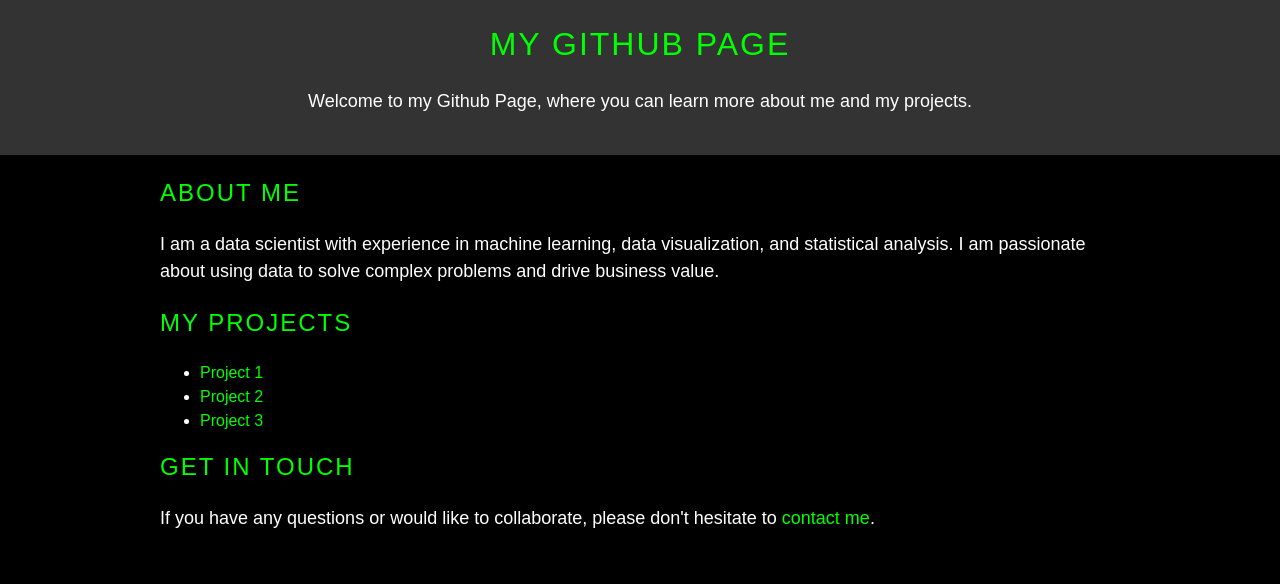
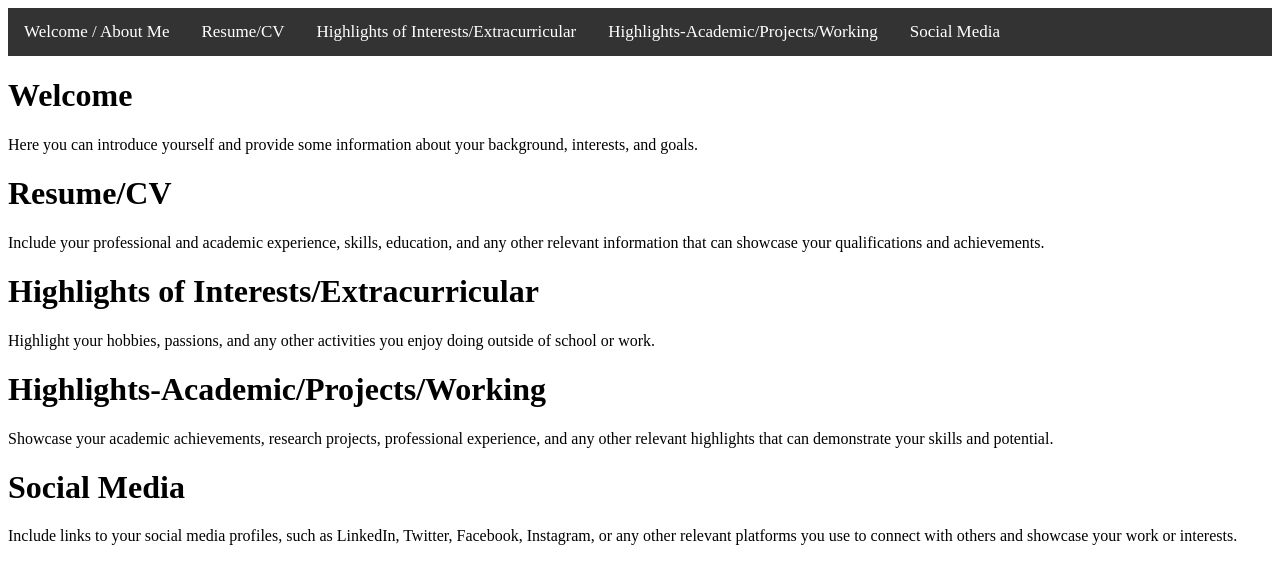
Before and after one commit to laurenaparedes/laurenaparedes.github.io, a plain HTML site: page index.html in a window 1280 px wide. Drawn offline with Linux system fonts and the light colour scheme.

Commit message:
new template according to class

```diff
--- a/index.html
+++ b/index.html
@@ -1,68 +1,72 @@
 <!DOCTYPE html>
 <html>
 <head>
-	<title>My Github Page</title>
+	<title>My Profile</title>
+	<meta charset="utf-8">
+	<meta name="viewport" content="width=device-width, initial-scale=1">
 	<style>
-		body {
-			background-color: black;
-			color: white;
-			font-family: Arial, sans-serif;
-			font-size: 16px;
-			line-height: 1.5;
-			margin: 0;
-			padding: 0;
+		/* Add styles for the navbar */
+		.navbar {
+		  background-color: #333;
+		  overflow: hidden;
 		}
-		header {
-			background-color: #333;
-			color: white;
-			padding: 20px;
-			text-align: center;
+
+		.navbar a {
+		  float: left;
+		  color: white;
+		  text-align: center;
+		  padding: 14px 16px;
+		  text-decoration: none;
+		  font-size: 17px;
 		}
-		.container {
-			max-width: 960px;
-			margin: 0 auto;
-			padding: 20px;
-		}
-		h1, h2, h3 {
-			margin-top: 0;
-			margin-bottom: 20px;
-			color: #00ff00;
-			font-weight: normal;
-			text-transform: uppercase;
-			letter-spacing: 2px;
-		}
-		p {
-			margin-top: 0;
-			margin-bottom: 20px;
-			font-size: 18px;
-			line-height: 1.5;
-		}
-		a {
-			color: #00ff00;
-			text-decoration: none;
-		}
-		a:hover {
-			color: #fff;
-			text-decoration: underline;
+
+		.navbar a:hover {
+		  background-color: #ddd;
+		  color: black;
 		}
 	</style>
 </head>
 <body>
-	<header>
-		<h1>My Github Page</h1>
-		<p>Welcome to my Github Page, where you can learn more about me and my projects.</p>
-	</header>
-	<div class="container">
-		<h2>About Me</h2>
-		<p>I am a data scientist with experience in machine learning, data visualization, and statistical analysis. I am passionate about using data to solve complex problems and drive business value.</p>
-		<h2>My Projects</h2>
-		<ul>
-			<li><a href="#">Project 1</a></li>
-			<li><a href="#">Project 2</a></li>
-			<li><a href="#">Project 3</a></li>
-		</ul>
-		<h2>Get in Touch</h2>
-		<p>If you have any questions or would like to collaborate, please don't hesitate to <a href="#">contact me</a>.</p>
+	<!-- Add the navbar to the page -->
+	<div class="navbar">
+		<a href="#welcome">Welcome / About Me</a>
+		<a href="#resume">Resume/CV</a>
+		<a href="#interests">Highlights of Interests/Extracurricular</a>
+		<a href="#highlights">Highlights-Academic/Projects/Working</a>
+		<a href="#social">Social Media</a>
 	</div>
+
+	<!-- Add your content for each page below this line -->
+
+	<!-- Welcome / About Me page -->
+	<div id="welcome">
+		<h1>Welcome</h1>
+		<p>Here you can introduce yourself and provide some information about your background, interests, and goals.</p>
+	</div>
+
+	<!-- Resume/CV page -->
+	<div id="resume">
+		<h1>Resume/CV</h1>
+		<p>Include your professional and academic experience, skills, education, and any other relevant information that can showcase your qualifications and achievements.</p>
+	</div>
+
+	<!-- Highlights of Interests/Extracurricular page -->
+	<div id="interests">
+		<h1>Highlights of Interests/Extracurricular</h1>
+		<p>Highlight your hobbies, passions, and any other activities you enjoy doing outside of school or work.</p>
+	</div>
+
+	<!-- Highlights-Academic/Projects/Working page -->
+	<div id="highlights">
+		<h1>Highlights-Academic/Projects/Working</h1>
+		<p>Showcase your academic achievements, research projects, professional experience, and any other relevant highlights that can demonstrate your skills and potential.</p>
+	</div>
+
+	<!-- Social Media page -->
+	<div id="social">
+		<h1>Social Media</h1>
+		<p>Include links to your social media profiles, such as LinkedIn, Twitter, Facebook, Instagram, or any other relevant platforms you use to connect with others and showcase your work or interests.</p>
+	</div>
+
 </body>
 </html>
```
